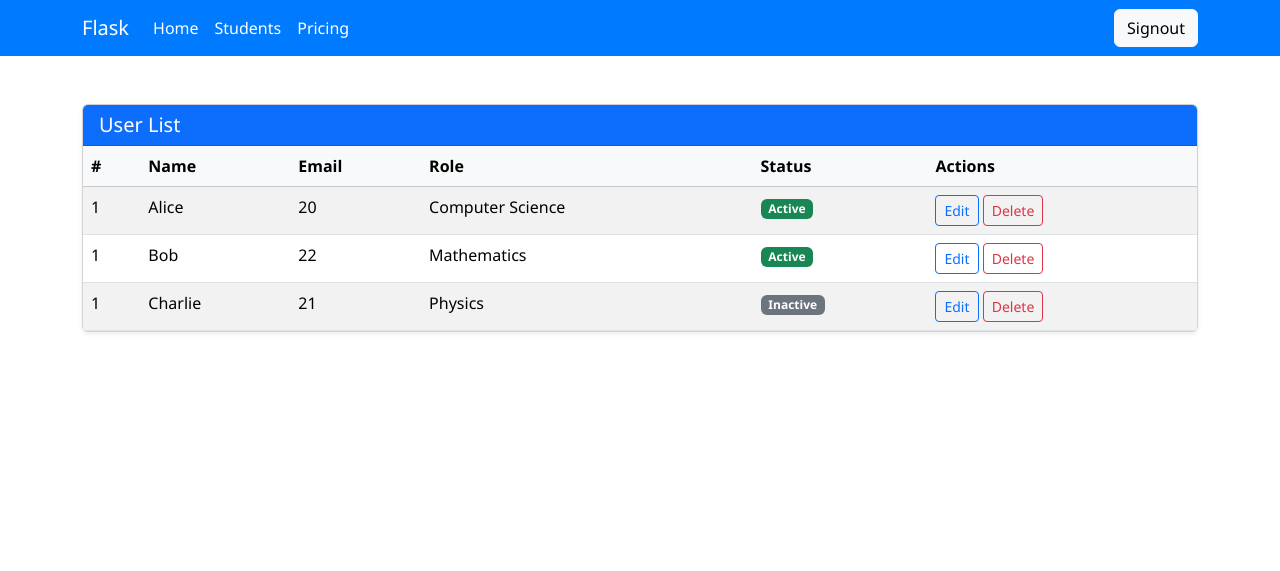
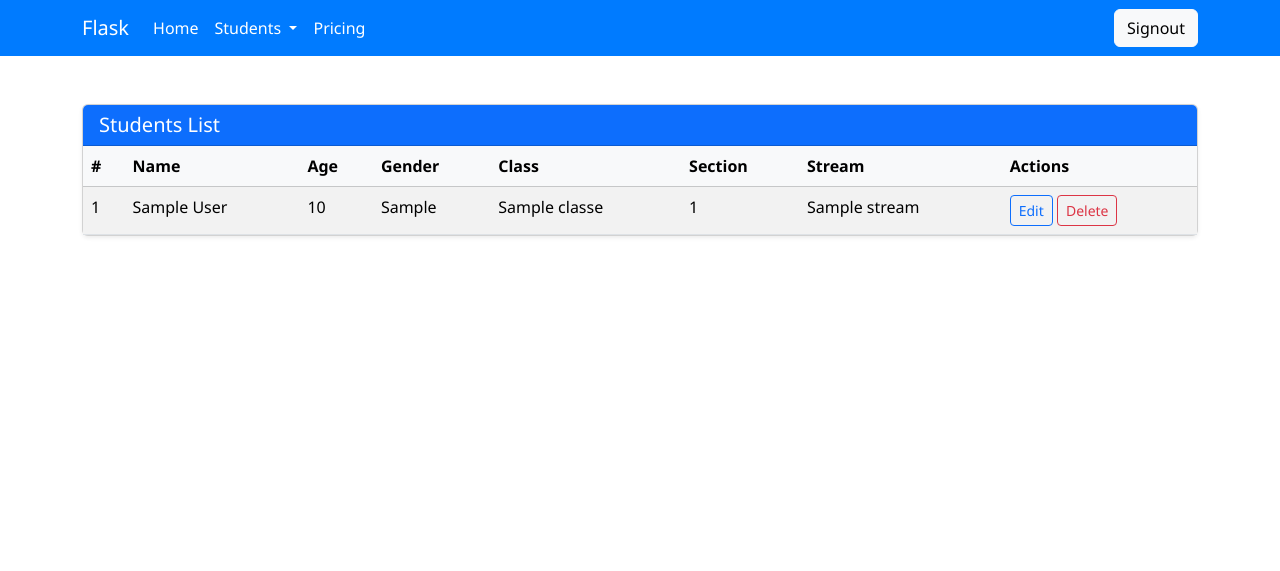
Before and after one commit to akashduttatech/flask-students-app, a Flask app: page /students/ in a window 1280 px wide. Shown: the top 571 px of the page. Run offline with Flask 3, Linux system fonts and the light colour scheme; a user stored in the database is signed in; tables that the repository leaves empty hold one stand-in row (values such as "Sample post").

Commit message:
added students

```diff
--- /dev/null
+++ b/app/models/student_models.py
@@ -0,0 +1,33 @@
+from app import db
+from datetime import datetime
+from app.models.class_models import ClassModel
+from app.models.section_models import SectionModel
+from app.models.stream_models import StreamModel
+
+class StudentModel(db.Model):
+    __tablename__ = "students"
+
+    # Fields
+    id = db.Column(db.Integer, primary_key=True)
+    name = db.Column(db.String(100), nullable=False)
+    age = db.Column(db.Integer, nullable=False)
+    gender = db.Column(db.String(10), nullable=False)
+
+    # Foreign keys
+    class_id = db.Column(db.Integer, db.ForeignKey('classes.id'), nullable=False)
+    section_id = db.Column(db.Integer, db.ForeignKey('sections.id'), nullable=True)
+    stream_id = db.Column(db.Integer, db.ForeignKey('streams.id'), nullable=True)
+
+    # Timestamps
+    created_at = db.Column(db.DateTime, default=datetime.utcnow)
+    updated_at = db.Column(db.DateTime, default=datetime.utcnow, onupdate=datetime.utcnow)
+
+    # Relationships
+    class_ = db.relationship(ClassModel, backref='students')
+    section = db.relationship(SectionModel, backref='students')
+    stream = db.relationship(StreamModel, backref='students')
+
+    def __repr__(self):
+        return (
+            f'<StudentModel {self.name} - {self.class_.class_name} - {self.section.section_name} - {self.age}>'
+        )
--- a/app/templates/public/nav.html
+++ b/app/templates/public/nav.html
@@ -9,8 +9,16 @@
         <li class="nav-item">
           <a class="nav-link" href="{{ url_for('home') }}">Home</a>
         </li>
-          <li class="nav-item">
-            <a class="nav-link" href="{{ url_for('students') }}">Students</a>
+        <li class="nav-item dropdown">
+          <a class="nav-link dropdown-toggle" href="#" id="studentsDropdown" role="button" data-bs-toggle="dropdown"
+            aria-expanded="false">
+            Students
+          </a>
+          <ul class="dropdown-menu" aria-labelledby="studentsDropdown">
+            <li><a class="dropdown-item" href="{{ url_for('students') }}">All Students</a></li>
+            <li><a class="dropdown-item" href="{{ url_for('classes') }}">Classes</a></li>
+            <li><a class="dropdown-item" href="{{ url_for('sections') }}">Sections</a></li>
+          </ul>
         </li>
         <li class="nav-item">
           <a class="nav-link" href="#">Pricing</a>
--- a/app/templates/public/students/students.html
+++ b/app/templates/public/students/students.html
@@ -4,7 +4,7 @@
 <div class="container my-5">
   <div class="card shadow-sm">
     <div class="card-header bg-primary text-white">
-        <h5 class="mb-0">User List</h5>
+      <h5 class="mb-0">Students List</h5>
     </div>
     <div class="card-body p-0">
       <div class="table-responsive">
@@ -13,30 +13,32 @@
             <tr>
               <th>#</th>
               <th>Name</th>
-                <th>Email</th>
-                <th>Role</th>
-                <th>Status</th>
+              <th>Age</th>
+              <th>Gender</th>
+              <th>Class</th>
+              <th>Section</th>
+              <th>Stream</th>
               <th>Actions</th>
             </tr>
           </thead>
           <tbody>
             {% for student in students %}
             <tr>
-                  <td>1</td>
+              <td>{{ loop.index }}</td>
               <td>{{ student.name }}</td>
               <td>{{ student.age }}</td>
-                  <td>{{ student.major }}</td>
-                  <td>
-                    {% if student.status == 'Y' %}
-                      <span class="badge bg-success">Active</span>
-                    {% else %}
-                      <span class="badge bg-secondary">Inactive</span>
-                    {% endif %}
-                  </td>
+              <td>{{ student.gender }}</td>
+              <td>{{ student.class_.class_name}}</td>
+              <td>{{ student.section.section_name }}</td>
+              <td>{% if student.stream.stream_name == None %} NA {% else %} {{ student.stream.stream_name }} {% endif %}</td>
               <td>
                 <button class="btn btn-sm btn-outline-primary">Edit</button>
                 <button class="btn btn-sm btn-outline-danger">Delete</button>
               </td>
+            </tr>
+            {% else %}
+            <tr>
+              <td colspan="9" class="text-center text-muted py-3">No students found.</td>
             </tr>
             {% endfor %}
           </tbody>
--- a/app/views/students_views.py
+++ b/app/views/student_views.py
@@ -1,19 +1,18 @@
 from flask import render_template
 from flask_login import login_required
+from app.models.student_models import StudentModel
 
 
-def students_routes(app):
+def student_routes(app):
     """
     Register routes for student-related views.
     """
     @app.route('/students/', methods=['GET'])
     @login_required
     def students():
-        students = [
-            {'name': 'Alice', 'age': 20, 'major': 'Computer Science', 'status': 'Y'},
-            {'name': 'Bob', 'age': 22, 'major': 'Mathematics', 'status': 'Y'},
-            {'name': 'Charlie', 'age': 21, 'major': 'Physics', 'status': 'N'},
-        ]
+
+        students = StudentModel.query.order_by(StudentModel.id.asc()).all()
+        print(f"Students: {students}")
         context = {
             'title': 'Students',
             'students': students,
--- a/run.py
+++ b/run.py
@@ -3,4 +3,5 @@ from app import create_app
 app = create_app()
 
 if __name__ == '__main__':
-    app.run(debug=True)
+    # app.run(debug=True)
+    app.run(host="0.0.0.0", port=5000)
```
Also changed, not shown: app/__init__.py (+6 -2 lines), app/models/auth_models.py (+10 -0 lines), app/models/class_models.py (added, +11 -0 lines), app/models/section_models.py (added, +11 -0 lines), app/models/stream_models.py (added, +10 -0 lines), app/templates/public/classes/classes.html (added, +36 -0 lines), app/templates/public/sections/sections.html (added, +36 -0 lines), app/views/class_views.py (added, +17 -0 lines), app/views/section_views.py (added, +17 -0 lines). Lines whose indentation alone changed are shown as unchanged.
